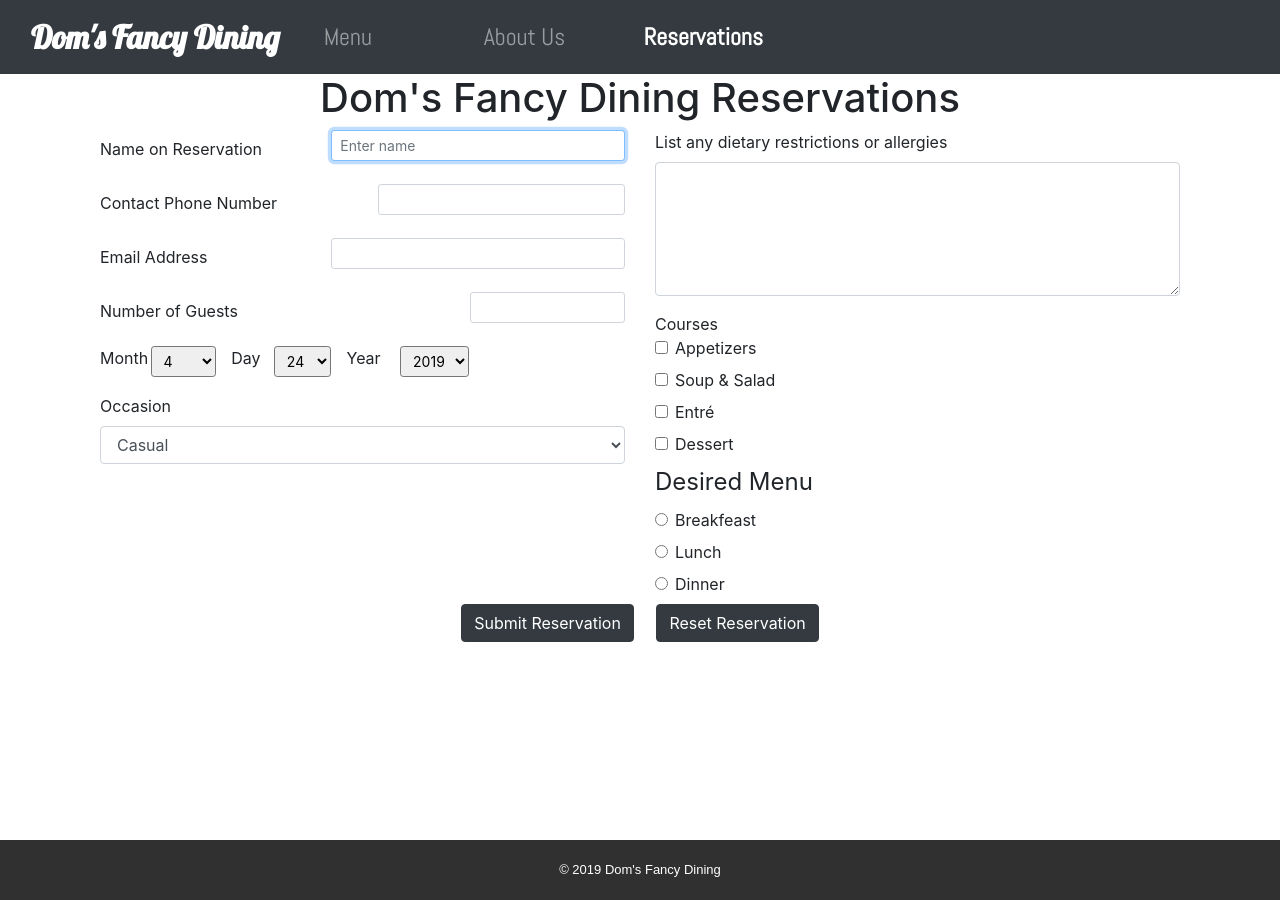
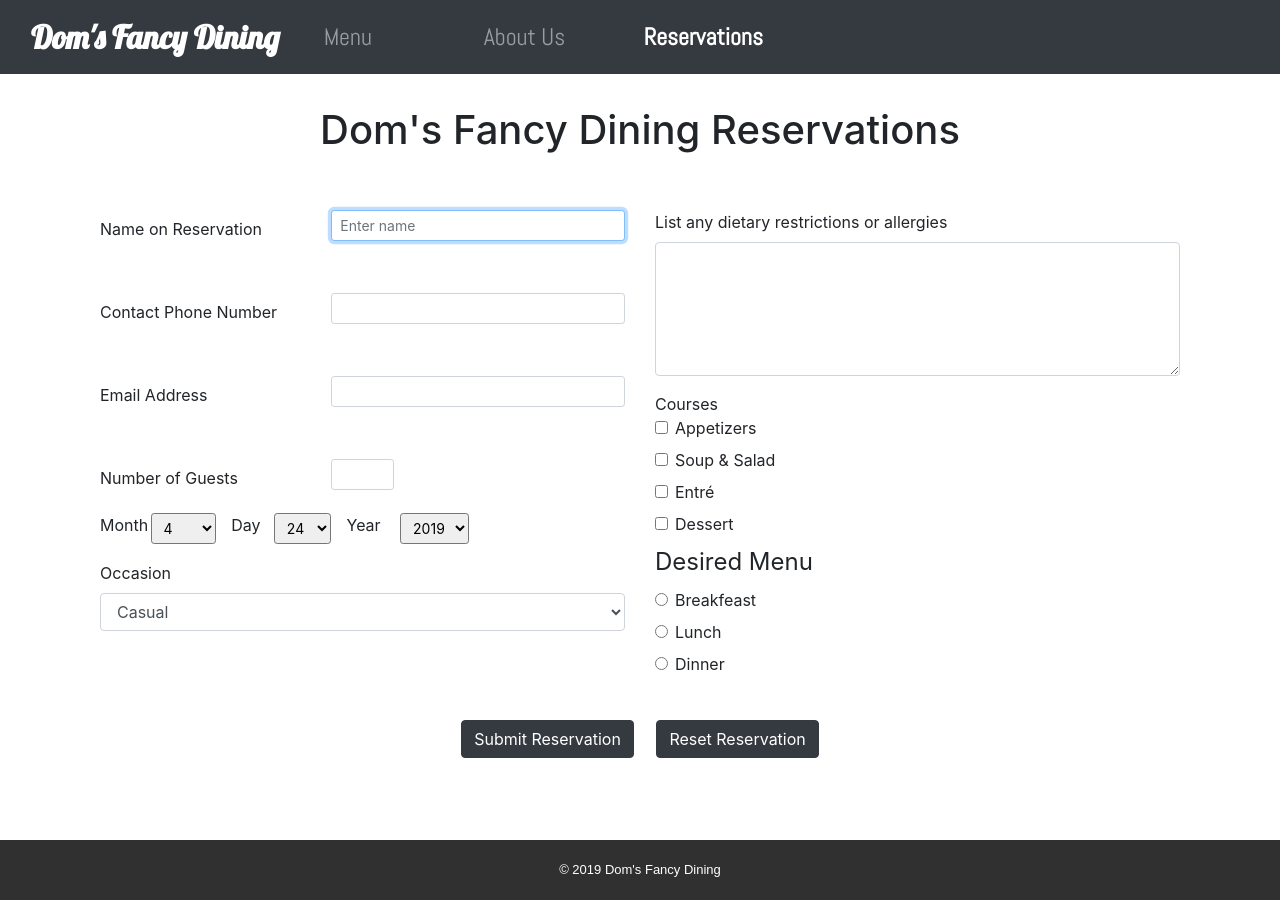
Before and after one commit to TheKLegacy/webdev1, a Jekyll site: the page built from res.html, in a window 1280 px wide. Built offline with Jekyll 4.4.1, drawn with Linux system fonts in a browser that asks for light colours.

```diff
--- a/_includes/footer.html
+++ b/_includes/footer.html
@@ -1,4 +1,4 @@
 <br><br><br>
-<footer>
+<footer id="foot">
     <p>&copy; 2019 Dom's Fancy Dining</p>
 </footer>
--- a/formDateGen.js
+++ b/formDateGen.js
@@ -86,16 +86,6 @@ function genFormMonths()
 	document.getElementById("month").innerHTML=monthOptions;
 }
 
-//Keep phone number at 10 digits
-function setPhonenumberLength() {
-	var number = document.getElementById("tel").value;
-	console.log(number);
-	if (number.length > 10)
-	{
-		document.getElementById("tel").value = number.slice(0,10);
-	}
-}
-
 window.onload = function () {
     generateForm(true);
 };
--- a/formValidate.js
+++ b/formValidate.js
@@ -1,52 +1,41 @@
+var valid;
 var e = (id) => document.getElementById(id);
-var err = (ids,str) => e(ids+"-warning").innerHTML = str;
-var vis = (ids) => e(ids+"-warning").style.display = "inline-block";
+var err = (ids,str) => {e(ids+"-warning").innerHTML = str; valid = false;};
 var emailReg = /\b[A-Z0-9._-]+@[A-Z0-9._-]+\.[A-Z]{2,}$/i;
+//Not perfect phone validation but it's 4 am and I think this is decent.
+//regexr.com/4cq22 Used this for testing
+var phoneReg =/\b[-\.\s]*[1]*\(*[0-9]{3}\)*[-\.\s]*[0-9]{3}[-\.\s]*[0-9]{4}/i;
 
 function verifyForm()
 {
   clearErrs();
-  var valid = true;
+  valid = true;
+  console.log(e("name").value.length);
 
-  if(e("color").value == "empty")
+  if(e("name").value.length < 2)
   {
-      valid = false;
-      err("color","Please Select a color");
-      vis("color");
+      //TODO: Only letters
+      err("name","Plese use at least a two letter name");
   }
 
-  if (!(e("2dr").checked || e("4dr").checked))
+  if (!phoneReg.test(e("tel").value))
   {
-      valid = false;
-      err("dr","Please Select # of doors");
-      vis("dr");
-  }
-  else if(e("4dr").checked && e("sun").checked)
-  {
-    valid = false;
-    err("dr","Sunroofs are only availiable one two door car models. <br> Please select two door or uncheck sunroof.");
-    vis("dr");
+      err("tel","Please enter a valid phone number");
   }
 
-  if(e("dealer").value == "" && !zipReg.test(e("zip").value) || e("dealer").value != "" && zipReg.test(e("zip").value))
+  if(!(e("breakfeast").checked || e("lunch").checked || e("dinner").checked))
   {
-    valid = false;
-    err("dealer","Please enter a valid zip or dealer, not both");
-    vis("dealer");
+      err("meal","Please select a menu");
   }
 
-  if(e("nm").value == "")
+  if(!emailReg.test(e("email").value))
   {
-      valid = false;
-      err("name","Please enter a name");
-      vis("name");
+    err("email","Invalid Email Address");
   }
 
-  if(!emailReg.test(e("addr").value))
+  if(parseInt(e("numGuests").value) > 60 || parseInt(e("numGuests").value) < 1 || !isNaN(e("numGuests").value))
   {
-    valid = false;
-    err("email","Invalid Email Address");
-    vis("email");
+    err("num","Please enter a valid # guests (1-60)");
   }
 
   return valid;
@@ -57,6 +46,6 @@ function clearErrs()
   var x = document.getElementsByClassName("warning-msg");
   for (var i = 0; i < x.length; i++)
   {
-    x[i].style.display = "none";
+    x[i].innerHTML = "";
   }
 }
--- a/globalstyle.css
+++ b/globalstyle.css
@@ -99,3 +99,9 @@ footer p {
   float: right;
   margin: 0px 8px 0px 0px;
 }
+
+.warning-msg {
+  max-height: 36px;
+  min-height: 36px;
+  color: red;
+}
--- a/logoAnimation.js
+++ b/logoAnimation.js
@@ -38,4 +38,7 @@ window.onresize = function () {
 window.onload = function () {
     $("#welcome").fadeIn(5000).css("display", "inline-block");
     setInterval(onTimerTick, 33);
+    $("#mynav").fadeIn(5000).css("display", "inline-block");
+    setInterval(onTimerTick, 33);
+    $("#foot").css("display", "none");
 };
--- a/res.html
+++ b/res.html
@@ -8,56 +8,59 @@ layout: default
 <body  onload="generateForm()">
 	<div id="form-body" class="container">
 		<header>
-			<h1 class="text-center">Dom's Fancy Dining Reservations</h1>
+			<h1 class="text-center page-header">Dom's Fancy Dining Reservations</h1><br><br>
 		</header>
 
-			<form action="https://cpscserv.dom.edu/faculty/jhelwig/formConfirm.php" method="post">
+			<form onsubmit="return verifyForm()" onreset="clearErrs()" action="https://cpscserv.dom.edu/faculty/jhelwig/formConfirm.php" method="post">
 				<div class="container-fluid">
 				<div class="row">
 					<div class="col-md-6">
 							<div class="form-group row">
 								<label for="name" class="col-sm-5 col-md-12 col-lg-5 col-form-label text-nowrap">Name on Reservation</label>
 								<div class="col-sm-7 col-md-12 col-lg-7">
-									<input autofocus required type="text" id="name" name="name" class="form-control form-control-sm" placeholder="Enter name">
+									<input autofocus type="text" id="name" name="name" class="form-control form-control-sm" placeholder="Enter name">
+									<div id="name-warning" class="warning-msg"></div>
 								</div>
 							</div>
 							<div class="form-group row">
-								<label for="tel" class="col-sm-6 col-md-12 col-lg-6 col-form-label text-nowrap">Contact Phone Number</label>
-								<div class="col-sm-6 col-md-12 col-lg-6">
-									<input required type="number" id="tel" oninput="setPhonenumberLength()" name="tel" class="form-control form-control-sm" title="Enter password">
+								<label for="tel" class="col-sm-5 col-md-12 col-lg-5 col-form-label text-nowrap">Contact Phone Number</label>
+								<div class="col-sm-7 col-md-12 col-lg-7">
+									<input type="text" id="tel" name="tel" class="form-control form-control-sm" title="Enter password">
+									<div id="tel-warning" class="warning-msg"></div>
 								</div>
 							</div>
 							<div class="form-group row">
 								<label for="email" class="col-sm-5 col-md-12 col-lg-5 col-form-label text-nowrap">Email Address</label>
 								<div class="col-sm-7 col-md-12 col-lg-7">
-									<input required type="email" id="email" name="email" class="form-control form-control-sm">
+									<input type="text" id="email" name="email" class="form-control form-control-sm">
+									<div id="email-warning" class="warning-msg"></div>
 								</div>
 							</div>
 							<div class="form-group row">
-								<label for="numGuests" class="col-5 col-form-label text-nowrap">Number of Guests</label>
-								<div class="col-3"></div>
-								<div class="col-4">
-									<input required type="number" id="numGuests" name="numGuests" min="0" max="60" class="form-control form-control-sm">
+								<label for="numGuests" class="col-sm-5 col-md-12 col-lg-5 col-form-label text-nowrap">Number of Guests</label>
+								<div class="col-sm-2 col-md-12 col-lg-2">
+									<input size="2" type="text" id="numGuests" name="numGuests" class="form-control form-control-sm">
 								</div>
+								<div id="num-warning" class="warning-msg col-sm-5 col-md-12 col-lg-5"></div>
 							</div>
 						<div class="row align-items-center">
 							<div class="form-group row col-auto dateForm">
 									<label class="col-6" for="month">Month</label>
-									<select required onchange="genFormDays(false)" class="form-control-sm col-6" id="month" name="month">
+									<select onchange="genFormDays(false)" class="form-control-sm col-6" id="month" name="month">
 										<!--Empty option for validation-->
 										<option value="">-</option>
 									</select>
 							</div>
 							<div class="form-group row col-auto dateForm">
 								<label class="col-6" for="day">Day</label>
-								<select required class="form-control-sm col-6" id="day" name="day">
+								<select class="form-control-sm col-6" id="day" name="day">
 									<!--Empty option for validation-->
 									<option value="">-</option>
 								</select>
 							</div>
 							<div class="form-group row col-auto dateForm">
 								<label class="col-6" for="year">Year</label>
-								<select required onchange="genFormDays(false)" class="form-control-sm col-6" id="year" name="year">
+								<select onchange="genFormDays(false)" class="form-control-sm col-6" id="year" name="year">
 									<!--Empty option for validation-->
 									<option value="">-</option>
 								</select>
@@ -111,13 +114,14 @@ layout: default
 								<input type="radio" class="form-check-input" id="dinner" name="meal" value="dinner">
 								<label for="dinner">Dinner</label>
 							</div>
+							<div id="meal-warning" class="warning-msg"></div>
 						</fieldset>
 				</div>
 			</div>
 			</div>
 			<div class="text-center">
 				<input class="btn btn-dark" type="submit" value="Submit Reservation">&nbsp;&nbsp;&nbsp;&nbsp;
-				<input class="btn btn-dark" type="reset" value="Reset Reservation">
+				<input class="btn btn-dark" type="reset"  value="Reset Reservation">
 				</div>
 			</form>
 	</div>
```
Also changed, not shown: menu.html (added), 8 other files.
